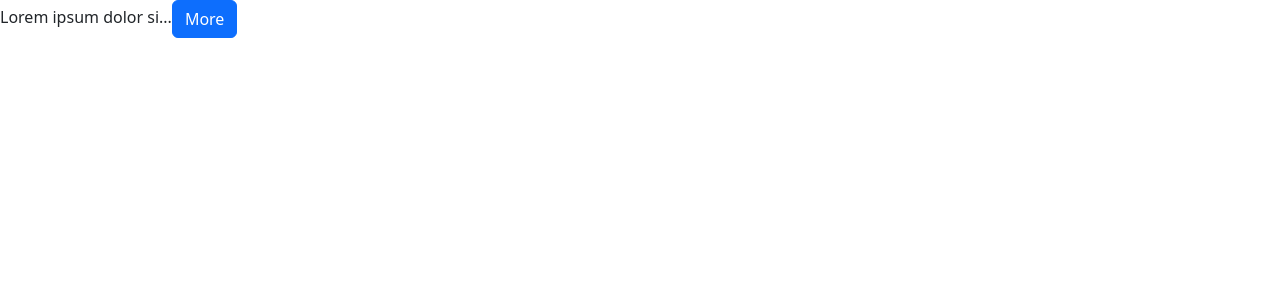
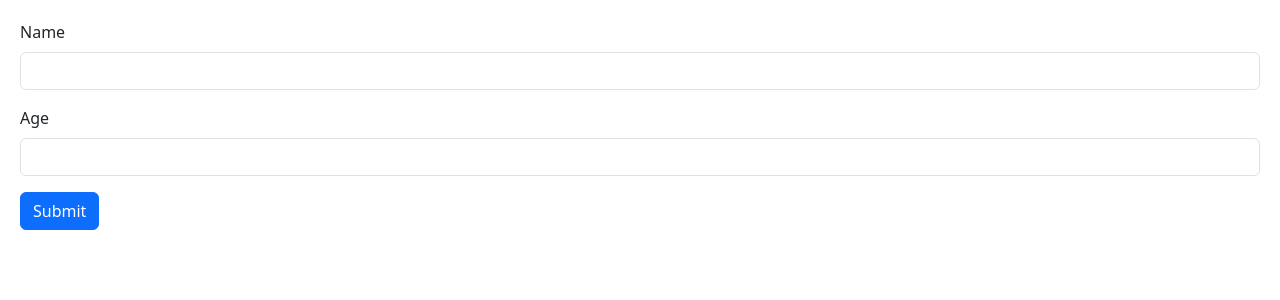
Before and after one commit to kartikeshwar156/React_Indentity_List, a React (Vite) app in the folder react_f_pro/: page / in a window 1280 px wide. Shown: the top 300 px of the page. Built offline with nearby package versions, Linux system fonts and the light colour scheme.

Commit message:
created a basic react form

```diff
--- a/react_f_pro/package.json
+++ b/react_f_pro/package.json
@@ -10,11 +10,13 @@
     "preview": "vite preview"
   },
   "dependencies": {
+    "@hookform/resolvers": "^3.3.4",
     "bootstrap": "^5.3.2",
     "immer": "^10.0.3",
     "react": "^18.2.0",
     "react-dom": "^18.2.0",
-    "react-icons": "^5.0.1"
+    "react-icons": "^5.0.1",
+    "zod": "^3.22.4"
   },
   "devDependencies": {
     "@types/react": "^18.2.55",
--- a/react_f_pro/src/App.tsx
+++ b/react_f_pro/src/App.tsx
@@ -1,18 +1,13 @@
-import { useState } from "react";
-import ExpandableText from "./Components/ExpandableText";
-
+import FormComponent from "./Components/FormComponent";
+import Form from "./Components/Form";
 
 function App() {
 
 
-
-  let text_given="Lorem ipsum dolor sit amet consectetur adipisicing elit. Non vel modi alias ullam repellat, mollitia natus laudantium delectus maiores neque voluptatem, vitae consequuntur? Sed doloremque, dolorem repellat necessitatibus ex earum."
-
   return (
-  <>
- <ExpandableText text_given={text_given} maxChar={20}></ExpandableText>
-
-  </>
+    <>
+      <Form/>
+    </>
   );
 }
 
--- a/react_f_pro/src/Components/ExpandableText.tsx
+++ b/react_f_pro/src/Components/ExpandableText.tsx
@@ -1,4 +1,4 @@
-import React, { useState } from 'react'
+import { useState } from "react"
 
 interface props{
 	text_given: string
--- /dev/null
+++ b/react_f_pro/src/Components/Form.tsx
@@ -0,0 +1,21 @@
+import React from 'react'
+
+const Form = () => {
+  return (
+	<>
+	 <form>
+		<div className="mb-3">
+			<label htmlFor="name" className="form-label">Name</label>
+			<input id="name" type="text" className="form-control" />
+		</div>
+		<div className="mb-3">
+			<label htmlFor="age" className="form-label">Age</label>
+			<input id="age" type="number" className="form-control" />
+		</div>
+		<button className="btn btn-primary" type="submit">Submit</button>
+	 </form>
+	</>
+  );
+}
+
+export default Form
--- /dev/null
+++ b/react_f_pro/src/Components/FormComponent.tsx
@@ -0,0 +1,61 @@
+import React, { useState } from 'react';
+
+const FormComponent = () => {
+  const [formState, setFormState] = useState({
+    name: '',
+    address: '',
+    phoneNumber: '',
+    age: '',
+    emailAddress: ''
+  });
+
+  const handleChange = (event) => {
+    setFormState({
+      ...formState,
+      [formState.name]: event.target.value
+    });
+  };
+
+  const handleSubmit = (event) => {
+    event.preventDefault();
+    console.log(formState);
+  };
+
+  return (
+    <form onSubmit={handleSubmit}>
+      <div>
+      	<label>
+      	  Name:
+      	  <input type="text" name="name" onChange={handleChange} />
+      	</label>
+      </div>
+      <div>
+			<label>
+			  Address:
+			  <input type="text" name="address" onChange={handleChange} />
+			</label>
+		</div>
+      <div>
+			<label>
+			  Phone Number:
+			  <input type="tel" name="phoneNumber" onChange={handleChange} />
+			</label>
+		</div>
+      <div>
+			<label>
+			  Age:
+			  <input type="number" name="age" onChange={handleChange} />
+			</label>
+		</div>
+      <div>
+			<label>
+			  Email Address:
+			  <input type="email" name="emailAddress" onChange={handleChange} />
+			</label>
+		</div>
+      <input type="submit" value="Submit" />
+    </form>
+  );
+};
+
+export default FormComponent;
--- /dev/null
+++ b/react_f_pro/src/Components/index.css
@@ -0,0 +1,3 @@
+body {
+	padding: 20px
+}
--- a/react_f_pro/src/main.tsx
+++ b/react_f_pro/src/main.tsx
@@ -2,6 +2,7 @@ import React from 'react'
 import ReactDOM from 'react-dom/client'
 import App from './App.tsx'
 import 'bootstrap/dist/css/bootstrap.css'
+import './Components/index.css'
 
 ReactDOM.createRoot(document.getElementById('root')!).render(
   <React.StrictMode>
```
Also changed, not shown: react_f_pro/src/index.css (added), 1 other file (tests, documents, lock files or other folders).
